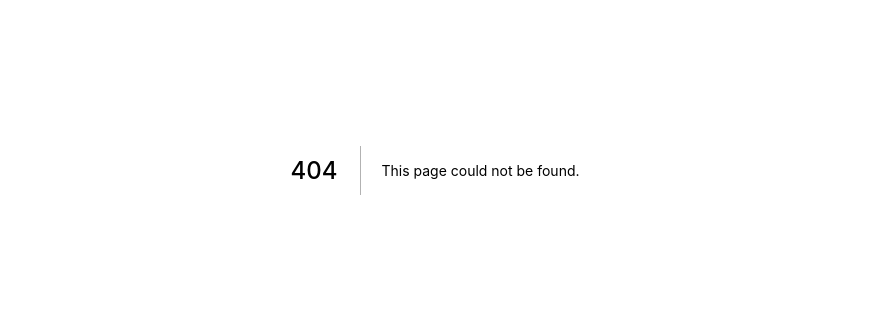
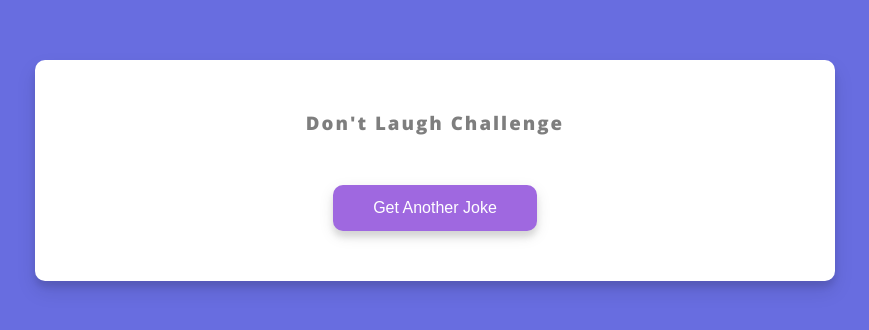
Before and after one commit to GregM1991/50-projects-in-next, a Next.js app: page /dad-jokes in a window 1280 px wide. Before the commit this address had no page. Shown: the part 230-560 px from the top of the page, without its empty margins (205-1074 px from the left). Built offline with nearby package versions, Linux system fonts and the light colour scheme.

Commit message:
Initial html css setup with axios import

```diff
--- a/package.json
+++ b/package.json
@@ -8,6 +8,7 @@
     "start": "next start"
   },
   "dependencies": {
+    "axios": "^0.21.1",
     "next": "10.0.5",
     "react": "17.0.1",
     "react-dom": "17.0.1",
--- /dev/null
+++ b/pages/dad-jokes.jsx
@@ -0,0 +1,85 @@
+import React, { useState } from "react"
+import styled from "styled-components"
+import Head from "next/head"
+import axios from "axios"
+
+const Body = styled.div`
+  background-color: #686de0;
+  display: flex;
+  flex-direction: column;
+  align-items: center;
+  justify-content: center;
+  height: 100vh;
+  overflow: hidden;
+  margin: 0;
+  padding: 20px;
+`
+
+const Container = styled.div`
+  background-color: #fff;
+  border-radius: 10px;
+  box-shadow: 0 10px 20px rgba(0, 0, 0, 0.1), 0 6px 6px rgba(0, 0, 0, 0.1);
+  padding: 50px 20px;
+  text-align: center;
+  max-width: 100%;
+  width: 800px;
+
+  h3 {
+    margin: 0;
+    opacity: 0.5;
+    letter-spacing: 2px;
+  }
+`
+
+const Joke = styled.div`
+  font-size: 30px;
+  letter-spacing: 1px;
+  line-height: 40px;
+  margin: 50px auto;
+  max-width: 600px;
+`
+
+const JokeButton = styled.button`
+  background-color: #9f68e0;
+  color: #fff;
+  border: 0;
+  border-radius: 10px;
+  box-shadow: 0 5px 15px rgba(0, 0, 0, 0.1), 0 6px 6px rgba(0, 0, 0, 0.1);
+  padding: 14px 40px;
+  font-size: 16px;
+  cursor: pointer;
+
+  &:active {
+    transform: scale(0.98);
+  }
+
+  &:focus {
+    outline: 0;
+  }
+`
+
+const getDadJokeURL = "https://icanhazdadjoke.com/"
+
+const DadJokes = () => {
+  const [dadJoke, setDadJoke] = useState("")
+
+  const getDadJoke = () => {
+    axios.get(getDadJokeURL).then(res => console.log(res))
+  }
+  return (
+    <>
+      <Head>
+        <title>Dad Jokes</title>
+      </Head>
+      <Body>
+        <Container>
+          <h3>Don't Laugh Challenge</h3>
+          <Joke>{dadJoke}</Joke>
+          <JokeButton onClick={getDadJoke}>Get Another Joke</JokeButton>
+        </Container>
+      </Body>
+    </>
+  )
+}
+
+export default DadJokes
```
Also changed, not shown: 1 other file (tests, documents, lock files or other folders).
